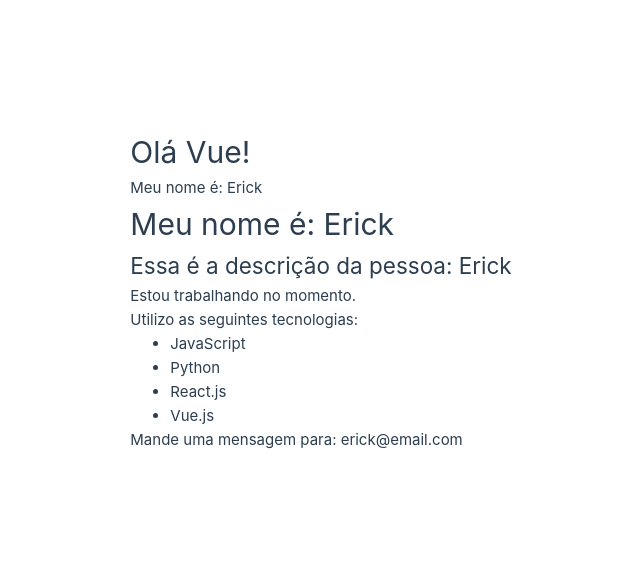
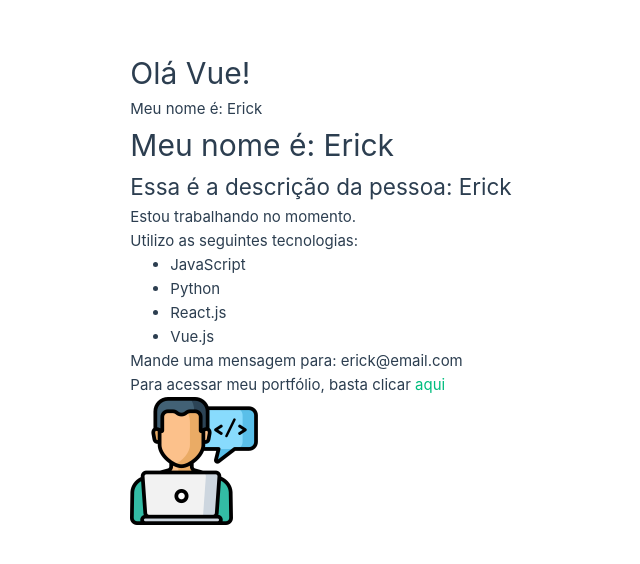
Before and after one commit to erick-costa/curso-vue, a Vue app: page / in a window 1280 px wide. Shown: the part 110-674 px from the top of the page, without its empty margins (319-959 px from the left). Built offline with nearby package versions, Linux system fonts and the light colour scheme.

Commit message:
atributos dinâmicos

```diff
--- a/src/components/Info.vue
+++ b/src/components/Info.vue
@@ -9,16 +9,26 @@
     <li>Vue.js</li>
   </ul>
   <p v-show="show_email">Mande uma mensagem para: {{ email }}</p>
+  <p>
+    Para acessar meu portfólio, basta clicar
+    <a v-bind:href="my_link" target="_blank"> aqui</a>
+  </p>
+  <Picture />
 </template>
 
 <script>
+import Picture from "./Picture.vue"
 export default {
   name: "Info",
+  components: {
+    Picture,
+  },
   data() {
     return {
       is_working: true,
       show_email: true,
       email: "erick@email.com",
+      my_link: "https://github.com/erick-costa",
     }
   },
 }
--- /dev/null
+++ b/src/components/Picture.vue
@@ -0,0 +1,15 @@
+<template>
+  <img :src="avatar" :alt="alt" :title="alt" />
+</template>
+
+<script>
+export default {
+  name: "Picture",
+  data() {
+    return {
+      avatar: "/img/avatar.png",
+      alt: "Erick Costa",
+    }
+  },
+}
+</script>
```
Also changed, not shown: public/img/avatar.png (added).
